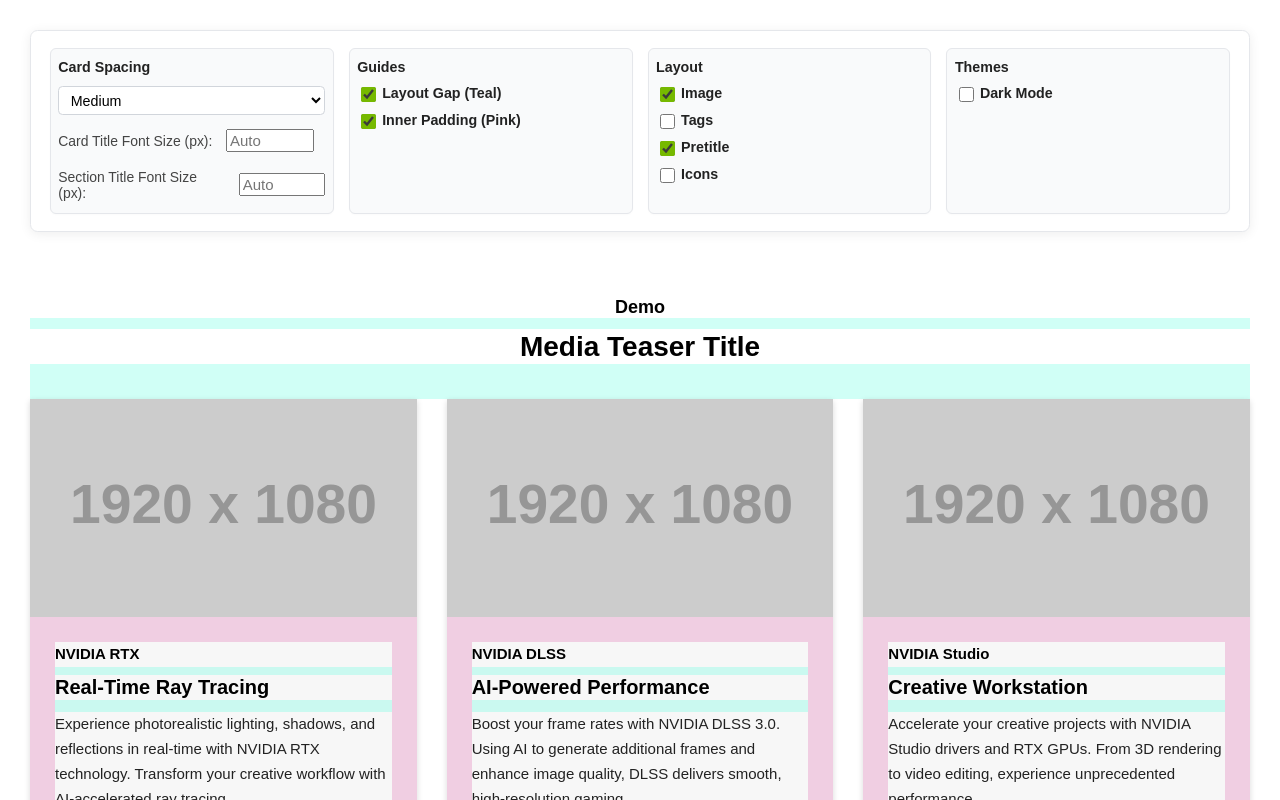
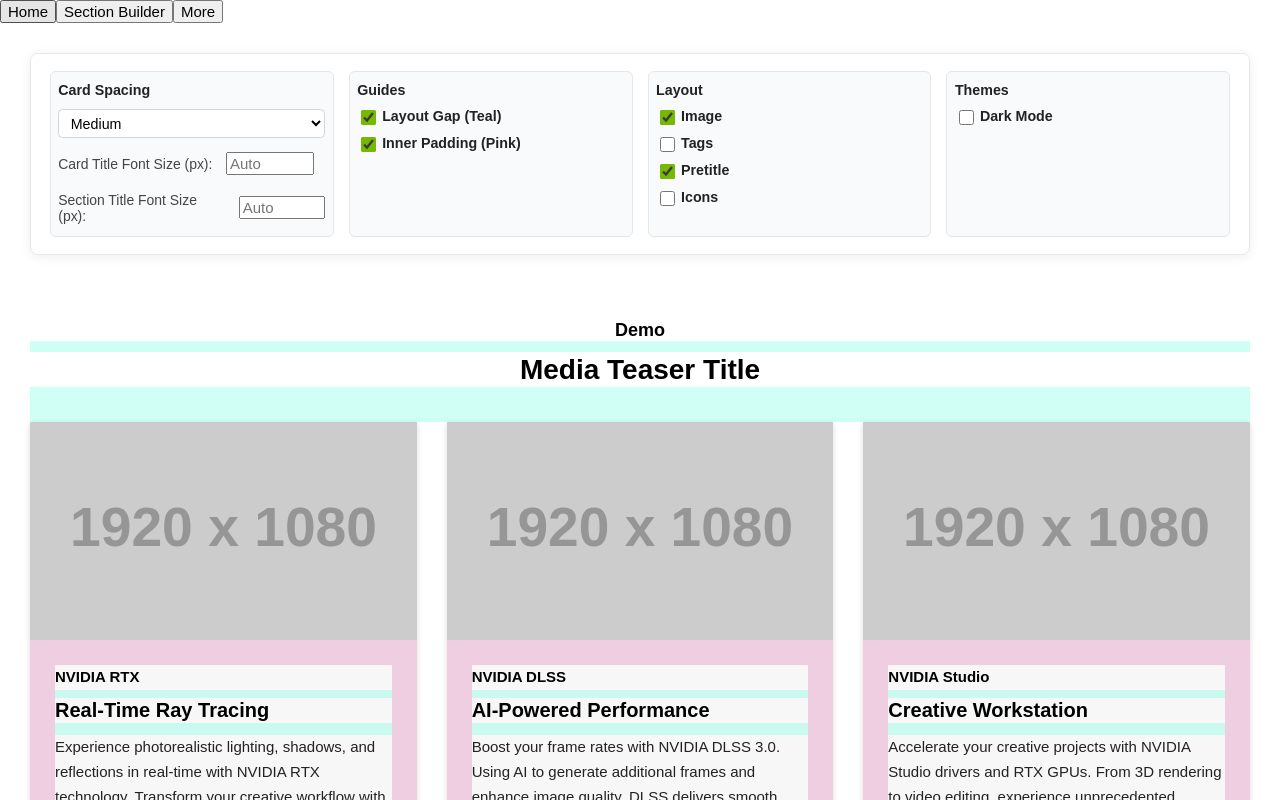
Before and after one commit to michalp24/spacing-demo, a React (Create React App) app: page / in a window 1280 px wide. Shown: the top 800 px of the page. Built offline with nearby package versions, Linux system fonts and the light colour scheme.

Commit message:
Add React Router for /builder and /more routes

```diff
--- a/src/App.js
+++ b/src/App.js
@@ -1,7 +1,10 @@
 import React, { useState, useRef, useLayoutEffect, useEffect } from "react";
+import { Routes, Route, useLocation } from "react-router-dom";
 import "./style.css";
 import Card from "./components/Card";
 import ControlsPanel from "./components/ControlsPanel";
+import AppBuilder from "./AppBuilder";
+import AppMore from "./AppMore";
 import { CARD_DATA, SPACING_OPTIONS } from "./constants/cardData";
 import { getSectionTitleFontSize } from "./utils/fontSizeUtils";
 
@@ -62,7 +65,10 @@
 
 
 
-  return (
+  const location = useLocation();
+
+  // Main content component
+  const MainContent = () => (
     <div className="container">
       <div className="main-layout">
         <div className="controls-panel-wrapper">
@@ -235,6 +241,30 @@
       </div>
     </div>
   );
+
+  return (
+    <div>
+      {/* Navigation Bar */}
+      <div className="navigation-bar">
+        <button className="nav-btn" onClick={() => window.location.href = '/'}>
+          Home
+        </button>
+        <button className="nav-btn" onClick={() => window.location.href = '/builder'}>
+          Section Builder
+        </button>
+        <button className="nav-btn" onClick={() => window.location.href = '/more'}>
+          More
+        </button>
+      </div>
+
+      {/* Routes */}
+      <Routes>
+        <Route path="/" element={<MainContent />} />
+        <Route path="/builder" element={<AppBuilder />} />
+        <Route path="/more" element={<AppMore />} />
+      </Routes>
+    </div>
+  );
 }
 
 export default App;
--- a/src/index.js
+++ b/src/index.js
@@ -1,5 +1,6 @@
 import React from 'react';
 import ReactDOM from 'react-dom/client';
+import { BrowserRouter } from 'react-router-dom';
 import './index.css';
 import App from './App';
 import reportWebVitals from './reportWebVitals';
@@ -7,7 +8,9 @@
 const root = ReactDOM.createRoot(document.getElementById('root'));
 root.render(
   <React.StrictMode>
-    <App />
+    <BrowserRouter>
+      <App />
+    </BrowserRouter>
   </React.StrictMode>
 );
 
```
Also changed, not shown: vercel.json.
